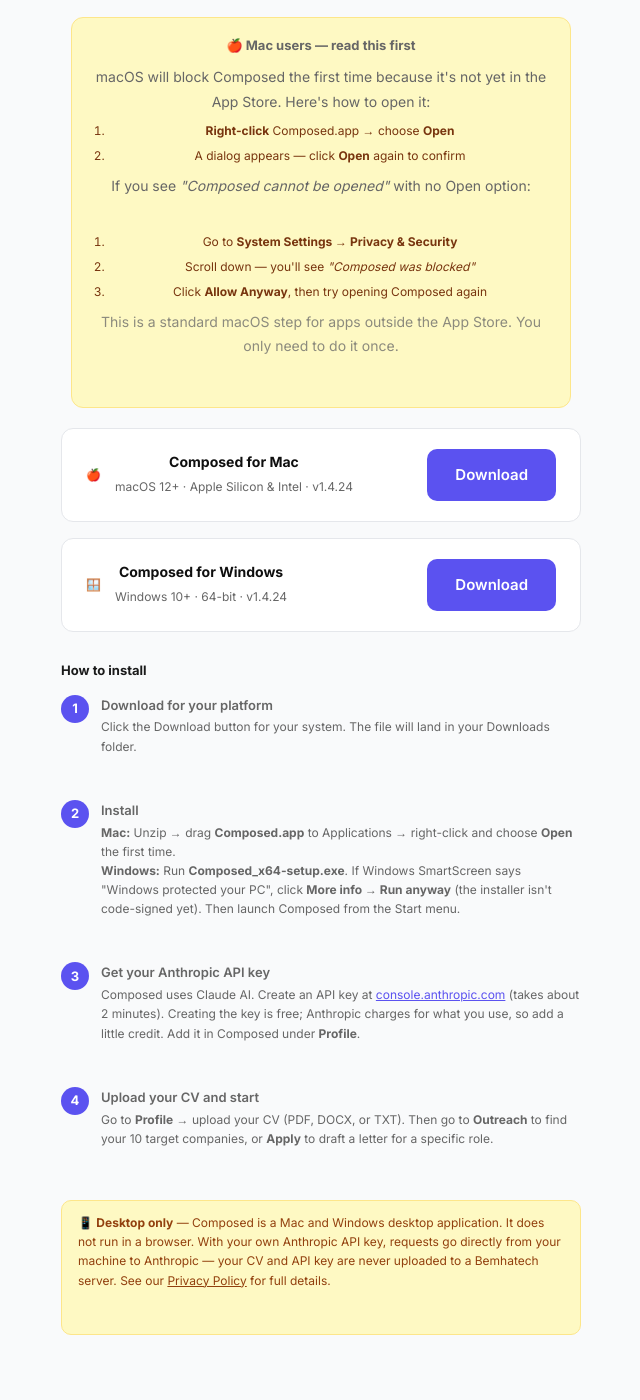
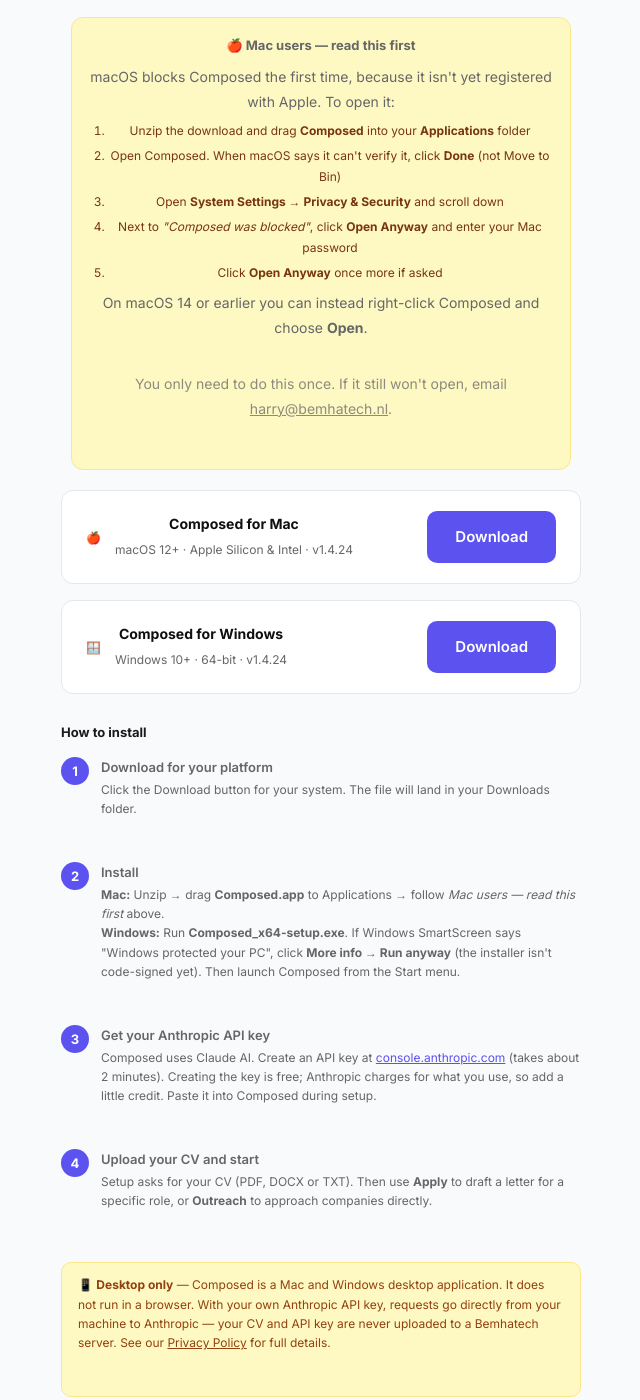
Before and after one commit to harrybutcher505/bemhatech, a plain HTML site: page composed/index.html in a window 1280 px wide. Shown: the part 4148-5548 px from the top of the page, without its empty margins (319-959 px from the left). Drawn offline with Linux system fonts and the light colour scheme.

Commit message:
Composed 1.4.24: Mac download and updated first-open instructions
Co-Authored-By: Claude Sonnet 5.5 <noreply@anthropic.com>

```diff
--- a/composed/index.html
+++ b/composed/index.html
@@ -209,18 +209,16 @@
 
     <div style="background:#fef9c3;border:1.5px solid #fde68a;border-radius:12px;padding:16px 18px;margin-bottom:20px;font-size:12px;color:#78350f;line-height:1.75;max-width:500px;margin-left:auto;margin-right:auto;">
       <p style="font-weight:700;font-size:13px;margin-bottom:8px;">🍎 Mac users — read this first</p>
-      <p style="margin-bottom:6px;">macOS will block Composed the first time because it's not yet in the App Store. Here's how to open it:</p>
+      <p style="margin-bottom:6px;">macOS blocks Composed the first time, because it isn't yet registered with Apple. To open it:</p>
       <ol style="padding-left:18px;margin:0;display:flex;flex-direction:column;gap:4px;">
-        <li><strong>Right-click</strong> Composed.app → choose <strong>Open</strong></li>
-        <li>A dialog appears — click <strong>Open</strong> again to confirm</li>
+        <li>Unzip the download and drag <strong>Composed</strong> into your <strong>Applications</strong> folder</li>
+        <li>Open Composed. When macOS says it can't verify it, click <strong>Done</strong> (not Move to Bin)</li>
+        <li>Open <strong>System Settings → Privacy &amp; Security</strong> and scroll down</li>
+        <li>Next to <em>"Composed was blocked"</em>, click <strong>Open Anyway</strong> and enter your Mac password</li>
+        <li>Click <strong>Open Anyway</strong> once more if asked</li>
       </ol>
-      <p style="margin-top:8px;">If you see <em>"Composed cannot be opened"</em> with no Open option:</p>
-      <ol style="padding-left:18px;margin:0;display:flex;flex-direction:column;gap:4px;">
-        <li>Go to <strong>System Settings → Privacy &amp; Security</strong></li>
-        <li>Scroll down — you'll see <em>"Composed was blocked"</em></li>
-        <li>Click <strong>Allow Anyway</strong>, then try opening Composed again</li>
-      </ol>
-      <p style="margin-top:8px;opacity:0.75;">This is a standard macOS step for apps outside the App Store. You only need to do it once.</p>
+      <p style="margin-top:8px;">On macOS 14 or earlier you can instead right-click Composed and choose <strong>Open</strong>.</p>
+      <p style="margin-top:8px;opacity:0.75;">You only need to do this once. If it still won't open, email <a href="mailto:harry@bemhatech.nl" style="color:inherit;">harry@bemhatech.nl</a>.</p>
     </div>
 
     <div class="download-card">
@@ -259,7 +257,7 @@
         <div style="width:28px;height:28px;border-radius:50%;background:var(--accent);color:#fff;font-size:13px;font-weight:700;display:flex;align-items:center;justify-content:center;flex-shrink:0;">2</div>
         <div>
           <p style="font-size:13px;font-weight:600;margin-bottom:2px;">Install</p>
-          <p style="font-size:12px;color:var(--muted);line-height:1.6;"><strong>Mac:</strong> Unzip → drag <strong>Composed.app</strong> to Applications → right-click and choose <strong>Open</strong> the first time.<br/><strong>Windows:</strong> Run <strong>Composed_x64-setup.exe</strong>. If Windows SmartScreen says "Windows protected your PC", click <strong>More info → Run anyway</strong> (the installer isn't code-signed yet). Then launch Composed from the Start menu.</p>
+          <p style="font-size:12px;color:var(--muted);line-height:1.6;"><strong>Mac:</strong> Unzip → drag <strong>Composed.app</strong> to Applications → follow <em>Mac users — read this first</em> above.<br/><strong>Windows:</strong> Run <strong>Composed_x64-setup.exe</strong>. If Windows SmartScreen says "Windows protected your PC", click <strong>More info → Run anyway</strong> (the installer isn't code-signed yet). Then launch Composed from the Start menu.</p>
         </div>
       </div>
 
@@ -267,7 +265,7 @@
         <div style="width:28px;height:28px;border-radius:50%;background:var(--accent);color:#fff;font-size:13px;font-weight:700;display:flex;align-items:center;justify-content:center;flex-shrink:0;">3</div>
         <div>
           <p style="font-size:13px;font-weight:600;margin-bottom:2px;">Get your Anthropic API key</p>
-          <p style="font-size:12px;color:var(--muted);line-height:1.6;">Composed uses Claude AI. Create an API key at <a href="https://console.anthropic.com" target="_blank" style="color:var(--accent);">console.anthropic.com</a> (takes about 2 minutes). Creating the key is free; Anthropic charges for what you use, so add a little credit. Add it in Composed under <strong>Profile</strong>.</p>
+          <p style="font-size:12px;color:var(--muted);line-height:1.6;">Composed uses Claude AI. Create an API key at <a href="https://console.anthropic.com" target="_blank" style="color:var(--accent);">console.anthropic.com</a> (takes about 2 minutes). Creating the key is free; Anthropic charges for what you use, so add a little credit. Paste it into Composed during setup.</p>
         </div>
       </div>
 
@@ -275,7 +273,7 @@
         <div style="width:28px;height:28px;border-radius:50%;background:var(--accent);color:#fff;font-size:13px;font-weight:700;display:flex;align-items:center;justify-content:center;flex-shrink:0;">4</div>
         <div>
           <p style="font-size:13px;font-weight:600;margin-bottom:2px;">Upload your CV and start</p>
-          <p style="font-size:12px;color:var(--muted);line-height:1.6;">Go to <strong>Profile</strong> → upload your CV (PDF, DOCX, or TXT). Then go to <strong>Outreach</strong> to find your 10 target companies, or <strong>Apply</strong> to draft a letter for a specific role.</p>
+          <p style="font-size:12px;color:var(--muted);line-height:1.6;">Setup asks for your CV (PDF, DOCX or TXT). Then use <strong>Apply</strong> to draft a letter for a specific role, or <strong>Outreach</strong> to approach companies directly.</p>
         </div>
       </div>
 
```
Also changed, not shown: 1 other file.
